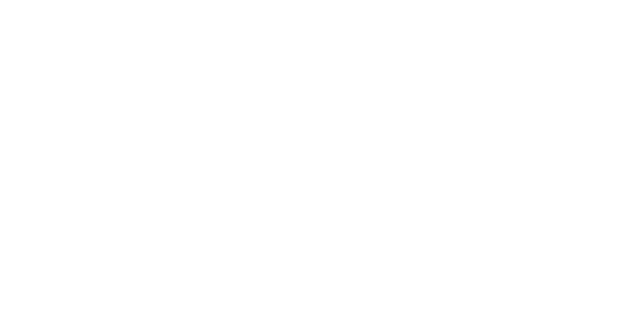
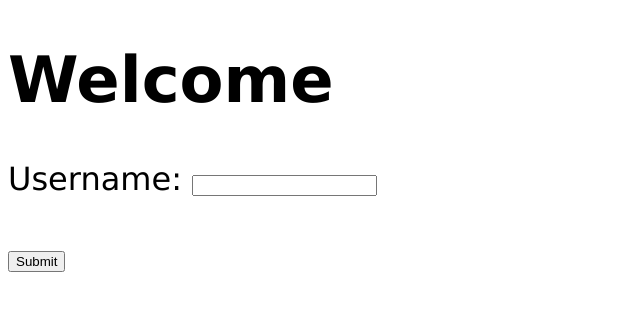
Before and after one commit to MSUMBA-art/learn-js, a plain HTML site: page index.html in a window 1280 px wide. Shown: the whole page, without its empty margins (0-640 px from the left). Drawn offline with Linux system fonts and the light colour scheme.

Commit message:
done how to accept user input

```diff
--- a/index.html
+++ b/index.html
@@ -7,9 +7,11 @@
     <title>My Website</title>
 </head>
 <body>
-  <p id="p1"></p>
-  <p id="p2"></p>
-  <p id="p3"></p>
+  <h1 id="myH1">Welcome</h1>
+
+  <label>Username:</label>
+  <input id="myText"> <br><br>
+  <button id="mySubmit">Submit</button>
 
     <script src="script.js"></script>
 </body>
```
